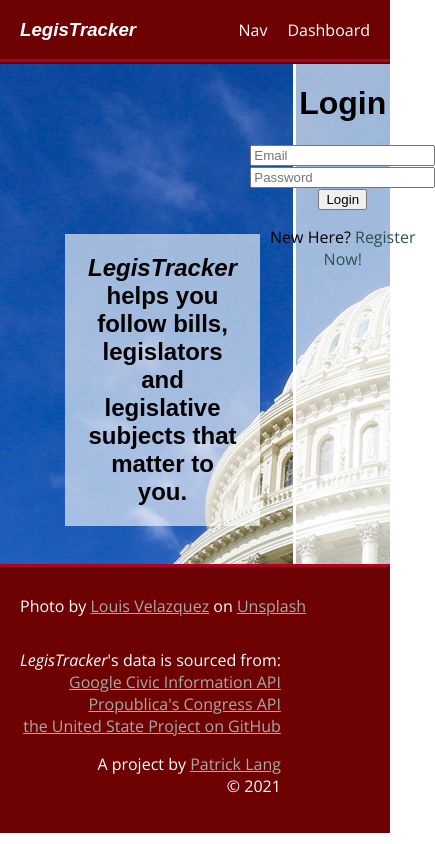
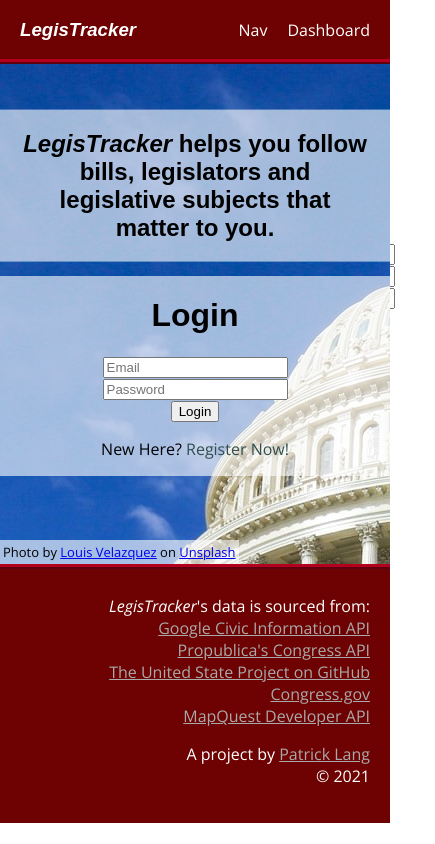
Before and after one commit to patricklang87/congress_data, a React (Create React App) app in the folder client/: page / in a window 390 px wide. Shown: the whole page, 435 px wide, since content can reach past the window. Built offline with nearby package versions, Linux system fonts and the light colour scheme; no server answers; a web font is replaced by a local one.

Commit message:
fix auth and footer formatting

```diff
--- a/client/src/App.css
+++ b/client/src/App.css
@@ -44,7 +44,7 @@ main {
 footer {
   display: flex;
   flex-wrap: wrap;
-  justify-content: space-between;
+  justify-content: flex-end;
   background-color: rgb(110, 1, 1);
   border-top: ridge 5px rgb(179, 0, 30);
   color: white;
--- a/client/src/Components/Authentication/AuthBox.js
+++ b/client/src/Components/Authentication/AuthBox.js
@@ -7,29 +7,37 @@ import { useTransition, animated } from 'react-spring';
 export default function AuthBox() {
     const [showingLogin, setShowingLogin] = useState(true);
 
-    const toggleTransition = useTransition(showingLogin, {
-        from: {opacity: 0, position: 'absolute'},
-        enter: {opacity: 1, position: 'absolute'},
-        leave: {opacity: 0, position: 'absolute'},
-        config: {
-            duration: 300
-        }
-    });
+    const visible = {
+        opacity: 1,
+        display: 'block'
+    }
 
-    return toggleTransition((style, item) => item ? (
-        <animated.div style={style}>
+    const invisible = {
+        opacity: 0,
+        display: 'none'
+    }
+
+    // const toggleTransition = useTransition(showingLogin, {
+    //     from: {opacity: 0, position: 'absolute'},
+    //     enter: {opacity: 1, position: 'absolute'},
+    //     leave: {opacity: 0, position: 'absolute'},
+    //     config: {
+    //         duration: 300
+    //     }
+    // });
+
+    return (
+        <div>
+            <div className='authBox' style={(showingLogin) ? visible : invisible}>
                 <Login className="authBox" setShowingLogin={setShowingLogin} />
-        </animated.div>
-    ) : (
-        <animated.div style={style} >
-            <Register className="authBox" setShowingLogin={setShowingLogin} />
-        </animated.div>
-    ))
-    // (
-    //     <div>
-    //             <div className="authBox">
-    //                 {(showingLogin) ? <Login setShowingLogin={setShowingLogin} /> : <Register setShowingLogin={setShowingLogin} />}
-    //             </div>
-    //     </div>
-    // )
+            </div>
+            <div className='authBox' style={(showingLogin) ? invisible: visible}>
+                <Register className="authBox" setShowingLogin={setShowingLogin} />
+            </div>
+
+
+
+        </div>
+
+    );
 }
--- a/client/src/Components/Authentication/Authentication.css
+++ b/client/src/Components/Authentication/Authentication.css
@@ -9,6 +9,7 @@
     background-size: auto;
 
     background-origin: content-box;
+    position: relative;
 }
 
 .welcome {
@@ -31,3 +32,56 @@
     justify-content: center;
 
 }
+
+.authBox {
+    transition: opacity 250ms ease-in-out;
+}
+
+.photoCredit {
+    position: absolute;
+    bottom: 0;
+
+    background-color: rgba(255, 255, 255, 0.61);
+}
+
+.photoCredit p {
+    padding: 3px;
+    margin: 0;
+    font-size: small;
+}
+
+@media screen and (max-width: 480px) {
+    .Authentication {
+        display: block;
+        width: 100%;
+        height: 100%;
+        min-height: 500px;
+        background-image: url('../../images/capitol_velazquez_medium_cropped.jpg');
+        background-repeat: no-repeat;
+        background-size: auto;
+        background-origin: content-box;
+    }
+
+    .welcome {
+        text-align: center;
+    }
+
+    .welcome h2 {
+        background-color: rgba(255, 255, 255, 0.61);
+        padding: 20px;
+    }
+
+    .authDiv {
+        display: block;
+        border: none;
+        background-color: rgba(255, 255, 255, 0.61);
+        position: relative;
+        display: flex;
+        justify-content: center;
+        top: 40px;
+    }
+
+    .authBox {
+        transition: opacity 250ms ease-in-out;
+    }
+  }
--- a/client/src/Components/Authentication/Authentication.js
+++ b/client/src/Components/Authentication/Authentication.js
@@ -40,9 +40,13 @@ export default function Authentication() {
             <div className="welcome">
                 <h2><i>LegisTracker</i> helps you follow bills, legislators and legislative subjects that matter to you.</h2>
             </div>
+            <div className="photoCredit">
+                <p>Photo by <a href="https://unsplash.com/@angelvela?utm_source=unsplash&utm_medium=referral&utm_content=creditCopyText">Louis Velazquez</a> on <a href="https://unsplash.com/s/photos/capitol-building?utm_source=unsplash&utm_medium=referral&utm_content=creditCopyText">Unsplash</a></p>
+            </div>
             <div className="authDiv">
                 <AuthBox />
             </div>
+
         </div>
     );
 }
--- a/client/src/Components/Dashboard/DashNav.js
+++ b/client/src/Components/Dashboard/DashNav.js
@@ -9,6 +9,7 @@ import { setDashFolder } from '../../redux/viewsSlice';
 export default function DashNav() {
     const dispatch = useDispatch();
     const currentDashFolder = useSelector(state => state.views.dashFolder);
+    const dashNavVisible = useSelector(state => state.views.navVisible);
 
     //change dash folder
 
@@ -36,11 +37,16 @@ export default function DashNav() {
         opacity: 1
     }
 
+    const barVis = {
+        right: '0px'
+    }
+
+    const barNotVis = {
+        right: '-201px'
+    }
+
     return (
-        <div className="dashNavBar">
-            <div>
-                <h1>{currentDashFolder}</h1>
-            </div>
+        <div className="dashNavBar" style={(dashNavVisible) ? barVis : barNotVis}>
             <div>
                 <div>
                     <div onClick={toggleNavVisible}>
--- a/client/src/Components/Dashboard/Dashboard.css
+++ b/client/src/Components/Dashboard/Dashboard.css
@@ -1,48 +1,13 @@
 .Dashboard {
     display: grid;
-    grid-template-columns: repeat(12, 1fr);
     width: 100%;
 }
 
-.dashnav {
-    border-right: red 1px solid;
-    background-color: white;
-}
 
-.dashNavBar {
-    padding: 0;
-    margin: 0;
-
-    width: 200px;
-
-    text-align: left;
-    padding-left: 20px;
-    height: 100%;
-    z-index: 0;
-    grid-column: 0 / span 2;
-}
-
-.dashNavBar p {
-    margin: 0;
-}
-
-.dashNavOptions {
-    transition: height 250ms ease-in-out, opacity 250ms 100ms;
-    margin-bottom: 20px;
-}
-
-.dashNavOptions p {
-    cursor: default;
-}
-
-.dashNavOptions p:hover {
-    color: darkslategray;
-}
 
 .dash-table {
     background-color: rgb(210, 236, 252);
     min-height: 700px;
-    grid-column: 2 / span 11;
 }
 
 .SearchLegislators {
--- a/client/src/Components/Dashboard/Dashboard.js
+++ b/client/src/Components/Dashboard/Dashboard.js
@@ -10,7 +10,6 @@ import SubjectsList from '../SeachComponents/FindSubjects/SubjectsList';
 import MySubjects from '../MyComponents/MySubjects/MySubjects';
 import RecentBills from '../RecentBills/RecentBills';
 import MyBills from '../MyComponents/MyBills/MyBills';
-import DashNavTwo from '../Navigation/DashNavTwo';
 import axios from 'axios';
 
 
@@ -28,6 +27,7 @@ const isAuth = () => {
 
 export default function Dashboard() {
     const dispatch = useDispatch();
+    const navVisible = useSelector(state => state.views.navVisible);
 
     useEffect(() => {
         axios({
@@ -52,11 +52,10 @@ export default function Dashboard() {
 
         <div className="Dashboard">
 
-        <div className="dashnav">
-        <button onClick={isAuth}>Is Auth?</button>
-            <DashNav />
-
-        </div>
+        {/* <div className="dashnav" style={(navVisible) ? {display: "block"} : {display: "none"}}> */}
+        {/* <button onClick={isAuth}>Is Auth?</button> */}
+             {/* <DashNav /> */}
+        {/* </div>       */}
             <div className="dash-table">
                 {(currentDashFolder === 'Recent Bills') && <RecentBills />}
                 {(currentDashFolder === 'My Bills') && <MyBills />}
--- a/client/src/Components/Footer.js
+++ b/client/src/Components/Footer.js
@@ -3,9 +3,7 @@ import React from 'react'
 export default function Footer() {
     return (
         <footer>
-            <div>
-                <p>Photo by <a href="https://unsplash.com/@angelvela?utm_source=unsplash&utm_medium=referral&utm_content=creditCopyText">Louis Velazquez</a> on <a href="https://unsplash.com/s/photos/capitol-building?utm_source=unsplash&utm_medium=referral&utm_content=creditCopyText">Unsplash</a></p>
-            </div>
+
             <div>
                 <p><i>LegisTracker</i>'s data is sourced from:
                     <br />
@@ -13,7 +11,11 @@ export default function Footer() {
                     <br />
                     <a href="https://projects.propublica.org/api-docs/congress-api/">Propublica's Congress API</a>
                     <br />
-                    <a href="https://github.com/unitedstates/images">the United State Project on GitHub</a>
+                    <a href="https://github.com/unitedstates/images">The United State Project on GitHub</a>
+                    <br />
+                    <a href="https://www.congress.gov">Congress.gov</a>
+                    <br />
+                    <a href="https://developer.mapquest.com/">MapQuest Developer API</a>
                 </p>
                 <p>A project by <a href="https://patricklang87.github.io/portfolio/">Patrick Lang</a>
                 <br />
--- a/client/src/Components/Navigation/DashNavTwo.js
+++ /dev/null
@@ -1,27 +0,0 @@
-import React from 'react'
-
-export default function DashNavTwo() {
-    const dashNavTwoStyle = {
-        backgroundColor: 'white',
-        display: 'flex',
-        flexWrap: 'wrap',
-        justifyContent: 'flex-end',
-        alignItems: 'center',
-        position: 'fixed',
-        width: '100%',
-        borderBottom: 'solid 1px red',
-        color: 'black',
-        zIndex: '4'
-    }
-
-    return (
-        <div style={dashNavTwoStyle}>
-            <p>
-                <span>Subjects</span>
-                <span>Legislators</span>
-                <span>Bills</span>
-            </p>
-
-        </div>
-    )
-}
--- a/client/src/Components/Navigation/Navigation.css
+++ b/client/src/Components/Navigation/Navigation.css
@@ -26,3 +26,38 @@
 .navBar a:hover, .navBar span:hover {
     color: rgb(179, 0, 30);
 }
+
+.dashnav {
+}
+
+.dashNavBar {
+    border-left: red 1px solid;
+    border-bottom: red 1px solid;
+    border-radius: 5px;
+    background-color: white;
+    padding: 0;
+    padding-left: 20px;
+    margin: 0;
+    position: fixed;
+    width: 180px;
+    text-align: left;
+    z-index: 0;
+    transition: right 250ms ease-in-out;
+}
+
+.dashNavBar p {
+    margin: 0;
+}
+
+.dashNavOptions {
+    transition: height 250ms ease-in-out, opacity 250ms 100ms;
+    margin-bottom: 20px;
+}
+
+.dashNavOptions p {
+    cursor: default;
+}
+
+.dashNavOptions p:hover {
+    color: darkslategray;
+}
--- a/client/src/Components/Navigation/Navigation.js
+++ b/client/src/Components/Navigation/Navigation.js
@@ -1,14 +1,15 @@
-import React, { useState } from 'react';
-import { useSelector } from 'react-redux';
+import React from 'react';
+import { useSelector, useDispatch } from 'react-redux';
 import { useLocation } from 'react-router';
 import { Link } from 'react-router-dom';
 import Logout from './Logout';
 import './Navigation.css';
-import DashNavTwo from './DashNavTwo';
+import DashNav from '../Dashboard/DashNav'
+import { toggleNavVisible } from '../../redux/viewsSlice';
 
 export default function Navigation() {
+    const dispatch = useDispatch();
     const currentUserEmail = useSelector(state => state.auth.currentUserEmail);
-    const [showNav, setShowNav] = useState(false);
     const location = useLocation().pathname;
 
     console.log(location);
@@ -21,16 +22,16 @@ export default function Navigation() {
 
                 </div>
                 <nav>
-                    {/* {currentUserEmail ? <span><i>Welcome, <strong>{currentUserEmail}</strong>!</i></span> : <span>Logged Out</span>} */}
-                    <span onClick={() => {setShowNav(!showNav)}}>Nav</span>
+                    <span onClick={() => {dispatch(toggleNavVisible())} }>Nav</span>
 
                     {(location === '/') && <Link to="/dashboard">Dashboard</Link>}
                     {(currentUserEmail) && <Logout />}
                     {(!currentUserEmail && location === '/dashboard') && <Link to="/">Log In</Link>}
                 </nav>
             </div>
-            <div style={(showNav) ? {display: "block"} : {display: "none"}}>
-                <DashNavTwo />
+
+            <div className="dashnav" >
+                <DashNav />
             </div>
 </div>
 
--- a/client/src/redux/viewsSlice.js
+++ b/client/src/redux/viewsSlice.js
@@ -4,7 +4,8 @@ const viewsSlice = createSlice({
     name: "views",
     initialState: {
         legislatorView: 'sideBySide',
-        dashFolder: 'Find Legislators'
+        dashFolder: 'Find Legislators',
+        navVisible: true
     },
     reducers: {
         setLegislatorView: (state, action) => {
@@ -12,9 +13,12 @@ const viewsSlice = createSlice({
         },
         setDashFolder: (state, action) => {
             state.dashFolder = action.payload;
+        },
+        toggleNavVisible: (state) => {
+            state.navVisible = !state.navVisible;
         }
     }
 });
 
-export const { setLegislatorView, setDashFolder } = viewsSlice.actions;
+export const { setLegislatorView, setDashFolder, toggleNavVisible } = viewsSlice.actions;
 export default viewsSlice.reducer;
```
Also changed, not shown: 1 other file (tests, documents, lock files or other folders).
